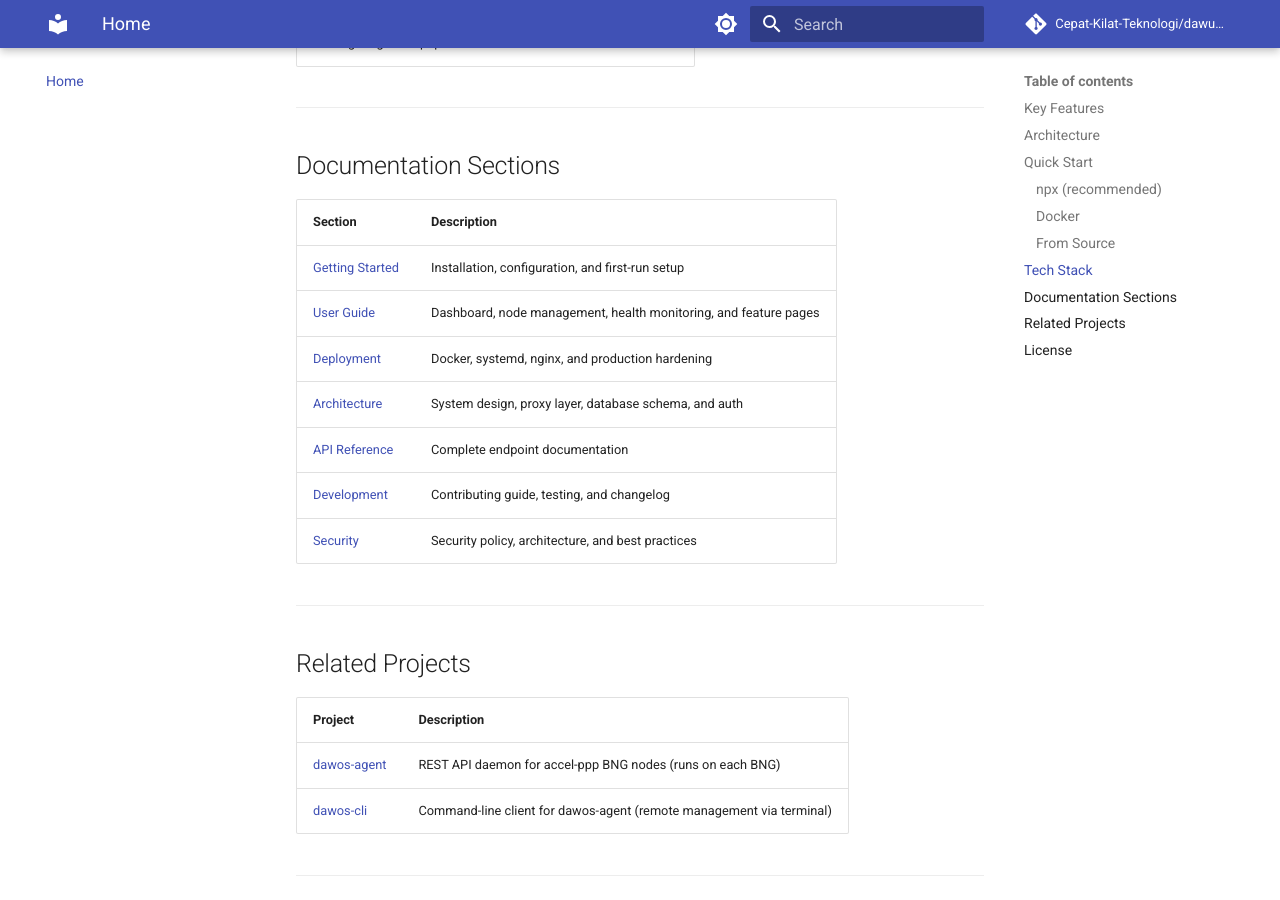
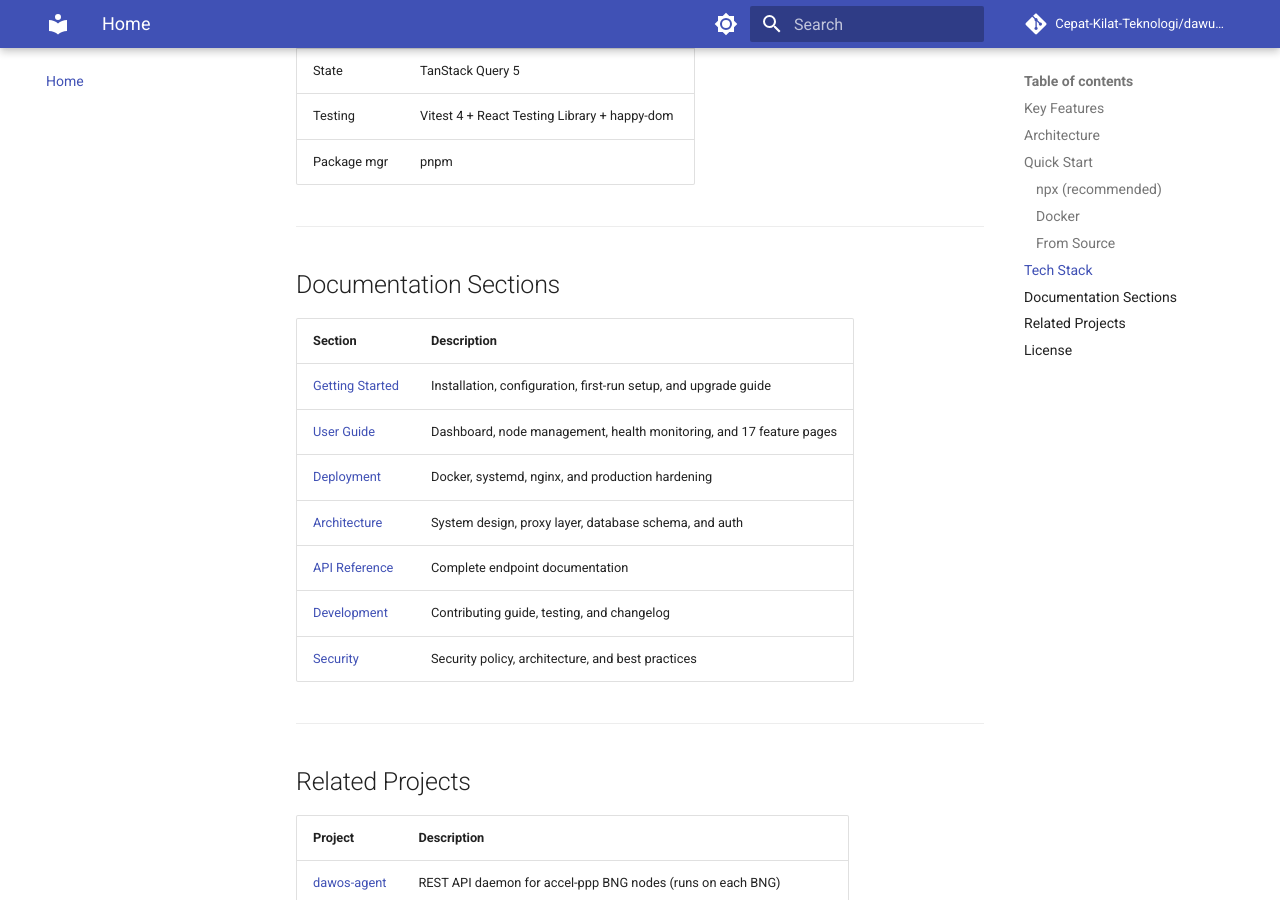
Before and after one commit to Cepat-Kilat-Teknologi/dawu-manager, an MkDocs documentation site: the page built from docs/index.md, in a window 1280 px wide and 900 px high, scrolled down 2953 px. Built offline with MkDocs 1.6.1 and Material for MkDocs 9.7.7, drawn with Linux system fonts in a browser that asks for light colours; comment, search, counter and statistics services are not loaded; some of the changed text lies outside the part shown.

Commit message:
docs: add upgrade guide to mkdocs nav and update home page features

```diff
--- a/docs/index.md
+++ b/docs/index.md
@@ -110,8 +112,8 @@
 
 | Section | Description |
 |---------|-------------|
-| [Getting Started](getting-started/installation.md) | Installation, configuration, and first-run setup |
-| [User Guide](user-guide/dashboard.md) | Dashboard, node management, health monitoring, and feature pages |
+| [Getting Started](getting-started/installation.md) | Installation, configuration, first-run setup, and upgrade guide |
+| [User Guide](user-guide/dashboard.md) | Dashboard, node management, health monitoring, and 17 feature pages |
 | [Deployment](deployment/docker.md) | Docker, systemd, nginx, and production hardening |
 | [Architecture](architecture/overview.md) | System design, proxy layer, database schema, and auth |
 | [API Reference](api/reference.md) | Complete endpoint documentation |
--- a/mkdocs.yml
+++ b/mkdocs.yml
@@ -53,6 +53,7 @@
       - Installation: getting-started/installation.md
       - Configuration: getting-started/configuration.md
       - First-Run Setup: getting-started/first-run.md
+      - Upgrade Guide: getting-started/upgrade.md
   - User Guide:
       - Dashboard Overview: user-guide/dashboard.md
       - Node Management: user-guide/node-management.md
```
Also changed, not shown: other parts of docs/index.md (+2 -0 lines).
